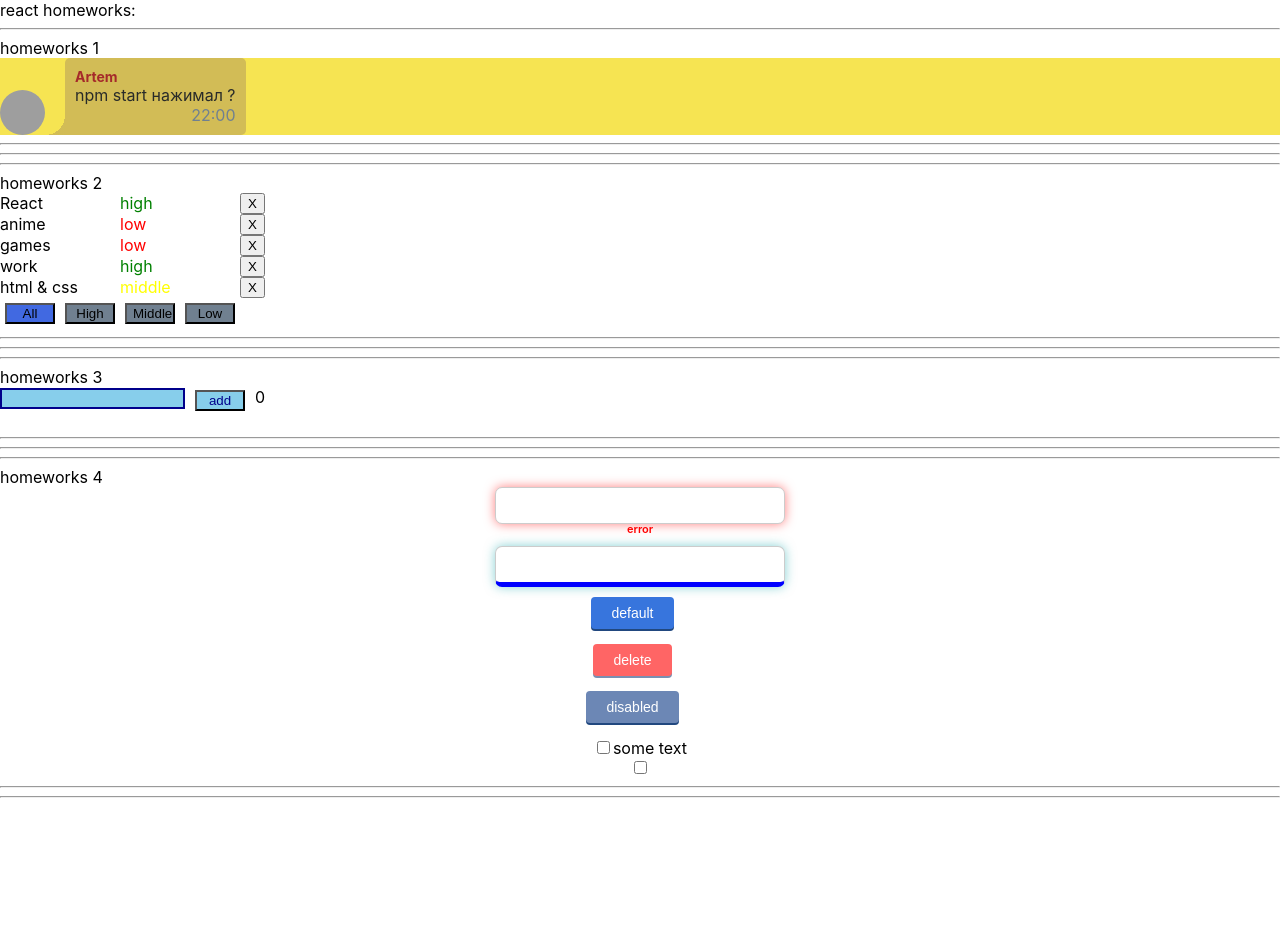
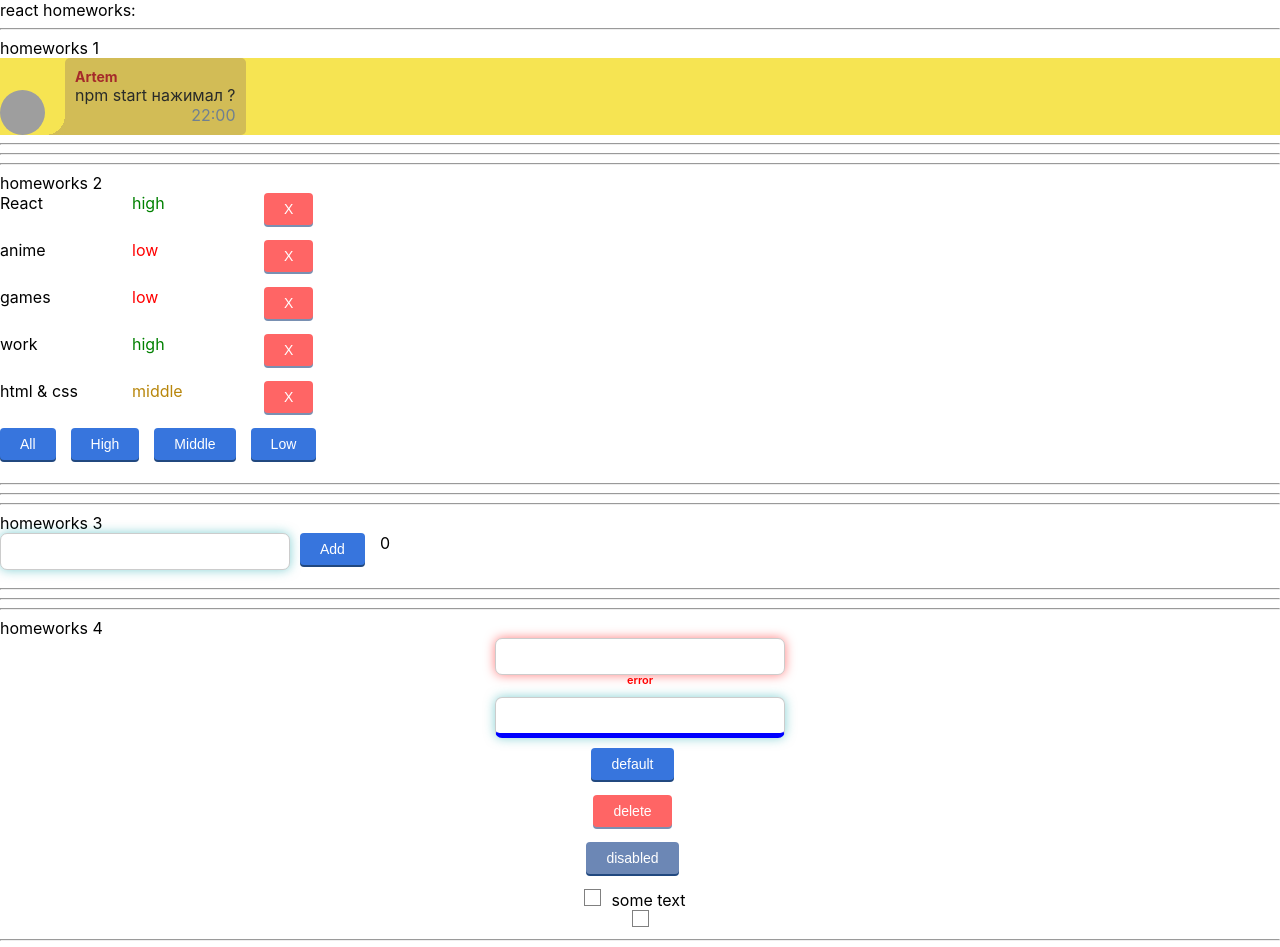
Before and after one commit to V-Sugak/homeworks-Ignat, a React (Create React App) app: page / in a window 1280 px wide. Shown: the top 947 px of the page. Before the commit the page ends 806 px from the top, so only its background shows below. Built offline with nearby package versions, Linux system fonts and the light colour scheme; grey boxes are pictures that could not be loaded.

Commit message:
homework-4: SuperCheckbox. Refactoring HW1,HW2

```diff
--- a/src/p2-homeworks/h2/Affair.tsx
+++ b/src/p2-homeworks/h2/Affair.tsx
@@ -1,6 +1,7 @@
 import React from 'react'
 import {AffairType} from "./HW2";
 import s from "./Affairs.module.css"
+import SuperButton from "../h4/common/c2-SuperButton/SuperButton";
 
 type AffairPropsType = {
     // key не нужно типизировать
@@ -16,7 +17,8 @@ function Affair(props: AffairPropsType) {
         <div className={s.affair}>
             <div className={s.item}>{props.affair.name}</div>
             <div className={priorityClass}>{props.affair.priority}</div>
-            <button onClick={deleteCallback}>X</button>
+            <SuperButton red onClick={deleteCallback}> X </SuperButton>
+          {/*  <button onClick={deleteCallback}>X</button>*/}
         </div>
     )
 }
--- a/src/p2-homeworks/h2/Affairs.module.css
+++ b/src/p2-homeworks/h2/Affairs.module.css
@@ -1,7 +1,5 @@
 .button {
     background: slategray;
-    margin: 5px;
-    width: 50px;
     outline: none;
 }
 
@@ -23,6 +21,7 @@
 
 .item {
     width: 120px;
+    padding-right: 12px;
 }
 
 .high {
@@ -30,7 +29,7 @@
 }
 
 .middle {
-    color: yellow;
+    color: darkgoldenrod;
 }
 
 .low {
--- a/src/p2-homeworks/h2/Affairs.tsx
+++ b/src/p2-homeworks/h2/Affairs.tsx
@@ -2,6 +2,7 @@ import React from 'react'
 import Affair from './Affair'
 import {AffairType, FilterType} from './HW2'
 import s from "./Affairs.module.css"
+import SuperButton from "../h4/common/c2-SuperButton/SuperButton";
 
 type AffairsPropsType = { // need to fix any
     data: Array<AffairType>
@@ -41,10 +42,15 @@ function Affairs(props: AffairsPropsType) {
 
             {mappedAffairs}
 
-            <button className={setClass('all')} onClick={setAll}>All</button>
+            <SuperButton className={setClass('all')} onClick={setAll}>All</SuperButton>
+            <SuperButton className={setClass('high')} onClick={setHigh}>High</SuperButton>
+            <SuperButton className={setClass('middle')} onClick={setMiddle}>Middle</SuperButton>
+            <SuperButton className={setClass('low')} onClick={setLow}>Low</SuperButton>
+
+           {/* <button className={setClass('all')} onClick={setAll}>All</button>
             <button className={setClass('high')} onClick={setHigh}>High</button>
             <button className={setClass('middle')} onClick={setMiddle}>Middle</button>
-            <button className={setClass('low')} onClick={setLow}>Low</button>
+            <button className={setClass('low')} onClick={setLow}>Low</button>*/}
         </div>
     )
 }
--- a/src/p2-homeworks/h3/Greeting.module.css
+++ b/src/p2-homeworks/h3/Greeting.module.css
@@ -1,6 +1,10 @@
 .greeting {
     display: flex;
     align-items: flex-start;
+}
+
+.inputDiv{
+    margin-right: 10px;
 }
 
 .input {
@@ -23,11 +27,3 @@
     color: red;
     height: 20px;
 }
-
-.button {
-    margin: 3px 10px;
-    width: 50px;
-    background: skyblue;
-    color: darkblue;
-    outline: none;
-}
--- a/src/p2-homeworks/h3/Greeting.tsx
+++ b/src/p2-homeworks/h3/Greeting.tsx
@@ -1,5 +1,7 @@
 import React, {ChangeEvent, KeyboardEvent} from 'react'
 import s from './Greeting.module.css'
+import SuperInputText from "../h4/common/c1-SuperInputText/SuperInputText";
+import SuperButton from "../h4/common/c2-SuperButton/SuperButton";
 
 type GreetingPropsType = {
     name: string // need to fix any
@@ -19,15 +21,16 @@ const Greeting: React.FC<GreetingPropsType> = (
 
     return (
         <div className={s.greeting}>
-            <div>
-                <input onBlur={onBlurHandler}
-                       onKeyDown={onEnter}
-                       value={name}
-                       onChange={setNameCallback}
-                       className={inputClass}/>
-                <div className={s.error}>{error}</div>
+            <div className={s.inputDiv}>
+                <SuperInputText onBlur={onBlurHandler}
+                                onKeyDown={onEnter}
+                                value={name}
+                                onChange={setNameCallback}
+                                error={error}
+                />
             </div>
-            <button className={s.button} onClick={addUser}>add</button>
+            <SuperButton onClick={addUser}>Add</SuperButton>
+            {/*   <button className={s.button} onClick={addUser}>add</button>*/}
             <span className={s.count}>{totalUsers}</span>
         </div>
     )
--- a/src/p2-homeworks/h4/common/c3-SuperCheckbox/SuperCheckbox.module.css
+++ b/src/p2-homeworks/h4/common/c3-SuperCheckbox/SuperCheckbox.module.css
@@ -1,7 +1,23 @@
-.checkbox {
-
+.label .checkbox {
+    display: none
 }
 
-.spanClassName {
+.label span.checkboxTick {
+    height: 15px;
+    width: 15px;
+    border: 1px solid grey;
+    display: inline-block;
+    position: relative;
+    color: #11a7a4;
+}
 
+.checkbox:checked + span.checkboxTick:before {
+    content: '\2714';
+    position: absolute;
+    top: -2px;
+    left: 3px;
 }
+
+.checkboxText {
+    padding: 0 10px;
+}
--- a/src/p2-homeworks/h4/common/c3-SuperCheckbox/SuperCheckbox.tsx
+++ b/src/p2-homeworks/h4/common/c3-SuperCheckbox/SuperCheckbox.tsx
@@ -20,13 +20,16 @@ const SuperCheckbox: React.FC<SuperCheckboxPropsType> = (
     }
 ) => {
     const onChangeCallback = (e: ChangeEvent<HTMLInputElement>) => {
-        // сделайте так чтоб работал onChange и onChangeChecked
+        onChange // если есть пропс onChange
+        && onChange(e) // то передать ему е (поскольку onChange не обязателен)
+
+        onChangeChecked && onChangeChecked(e.currentTarget.checked)
     }
 
     const finalInputClassName = `${s.checkbox} ${className ? className : ''}`
 
     return (
-        <label>
+        <label className={s.label}>
             <input
                 type={'checkbox'}
                 onChange={onChangeCallback}
@@ -34,7 +37,8 @@ const SuperCheckbox: React.FC<SuperCheckboxPropsType> = (
 
                 {...restProps} // отдаём инпуту остальные пропсы если они есть (checked например там внутри)
             />
-            {children && <span className={s.spanClassName}>{children}</span>}
+            <span className={s.checkboxTick}> </span>
+            {children && <span className={s.checkboxText}>{children}</span>}
         </label> // благодаря label нажатие на спан передастся в инпут
     )
 }
```
